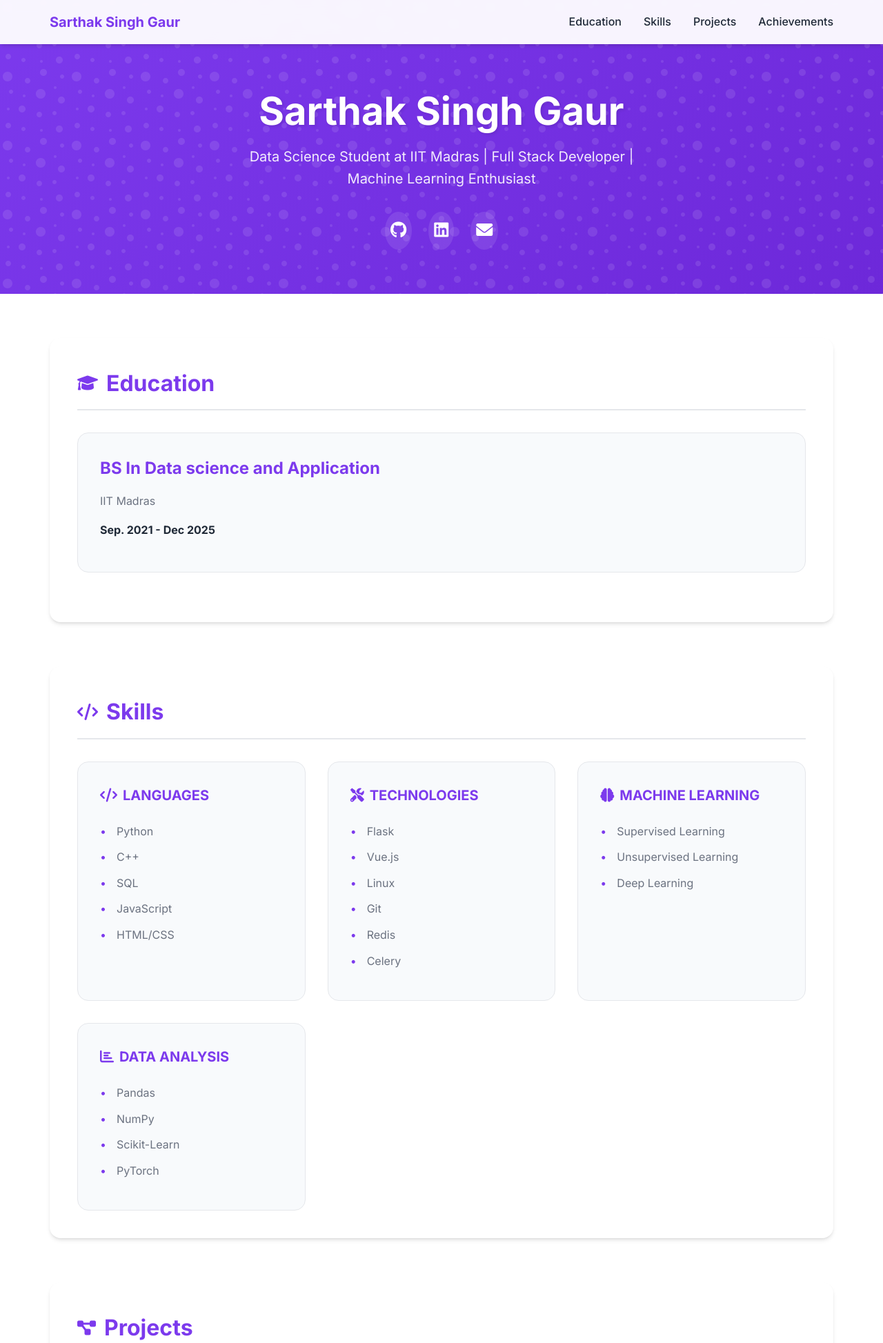
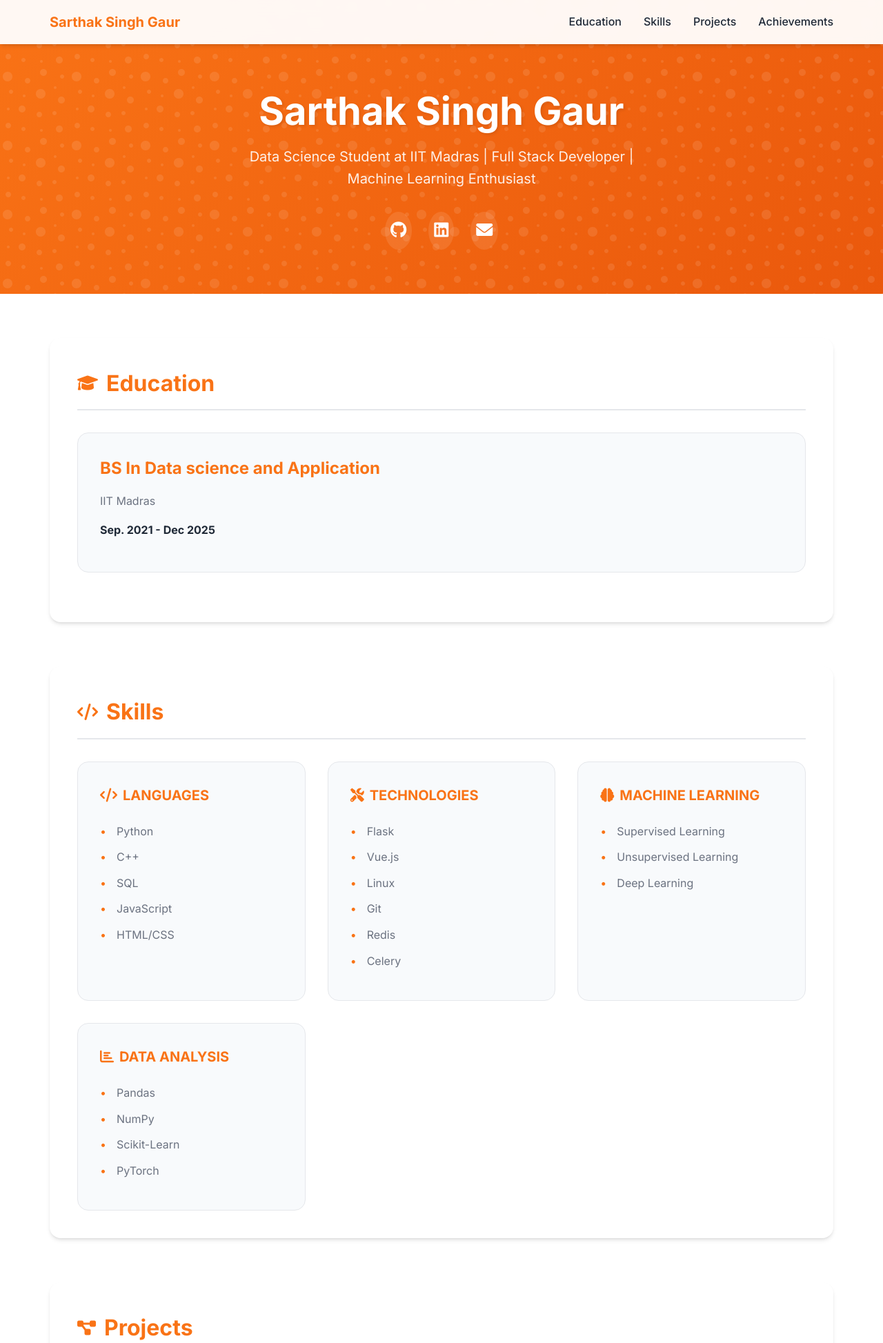
Before and after one commit to sarthaksinghgaur/sarthaksinghgaur.github.io, a FastAPI app: page / in a window 1280 px wide. Shown: the top 1947 px of the page at 69% size. Run offline with FastAPI, Linux system fonts and the light colour scheme.

Commit message:
test CI/CD

```diff
--- a/templates/index.html
+++ b/templates/index.html
@@ -10,8 +10,8 @@
     <link rel="stylesheet" href="https://cdnjs.cloudflare.com/ajax/libs/font-awesome/6.0.0/css/all.min.css">
     <style>
         :root {
-            --primary-color: #7c3aed;
-            --primary-dark: #6d28d9;
+            --primary-color: #f97316;
+            --primary-dark: #ea580c;
             --text-color: #1f2937;
             --text-light: #6b7280;
             --bg-color: #ffffff;
```
